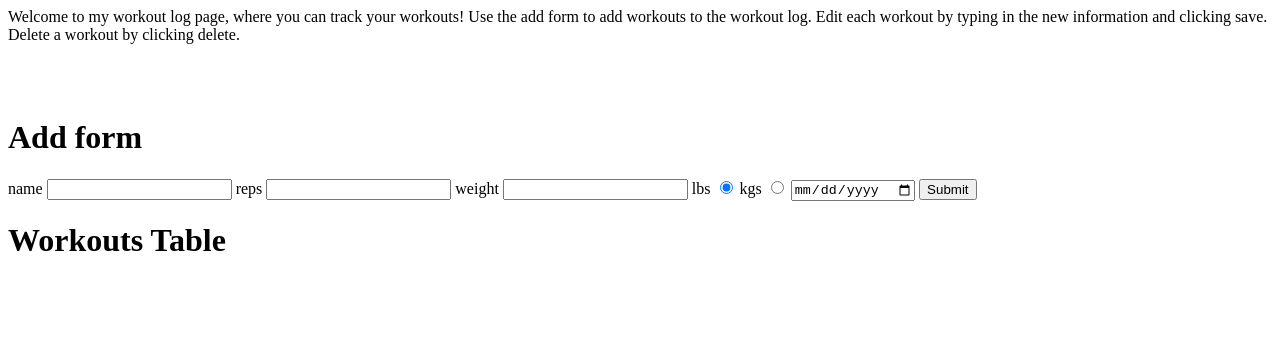
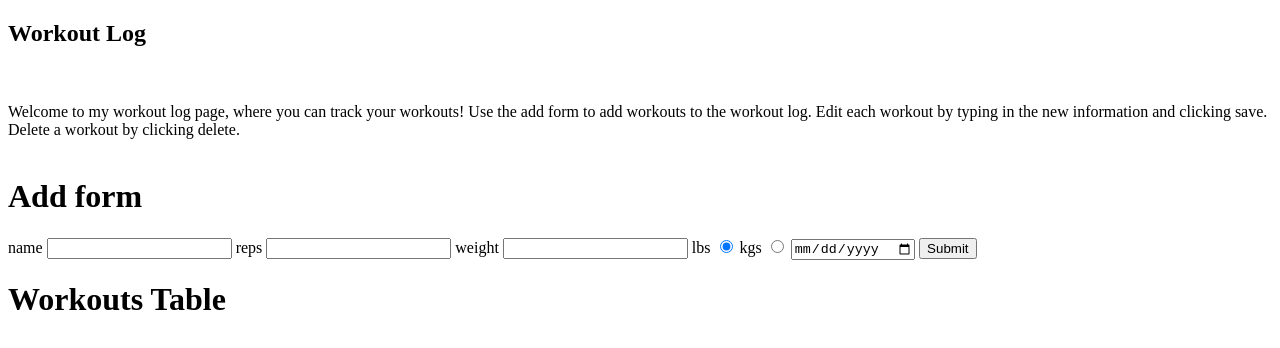
Before and after one commit to xmrmisterx/Workout-Log-Frontend, a website: page public/index.html in a window 1280 px wide. Drawn offline with Linux system fonts and the light colour scheme; no server answers.

Commit message:
added header to page and changed spacing

```diff
--- a/public/index.html
+++ b/public/index.html
@@ -8,10 +8,13 @@
 
 <body>
 
+  <h2>Workout Log</h2>
+  <br></br>
+
   <p1>Welcome to my workout log page, where you can track your workouts! Use the add form to add workouts to the workout log. Edit each
     workout by typing in the new information and clicking save. Delete a workout by clicking delete.
   </p1>
-  <br></br>
+
   <br></br>
 
   <h1>Add form</h1>
```
Also changed, not shown: 1 other file.
